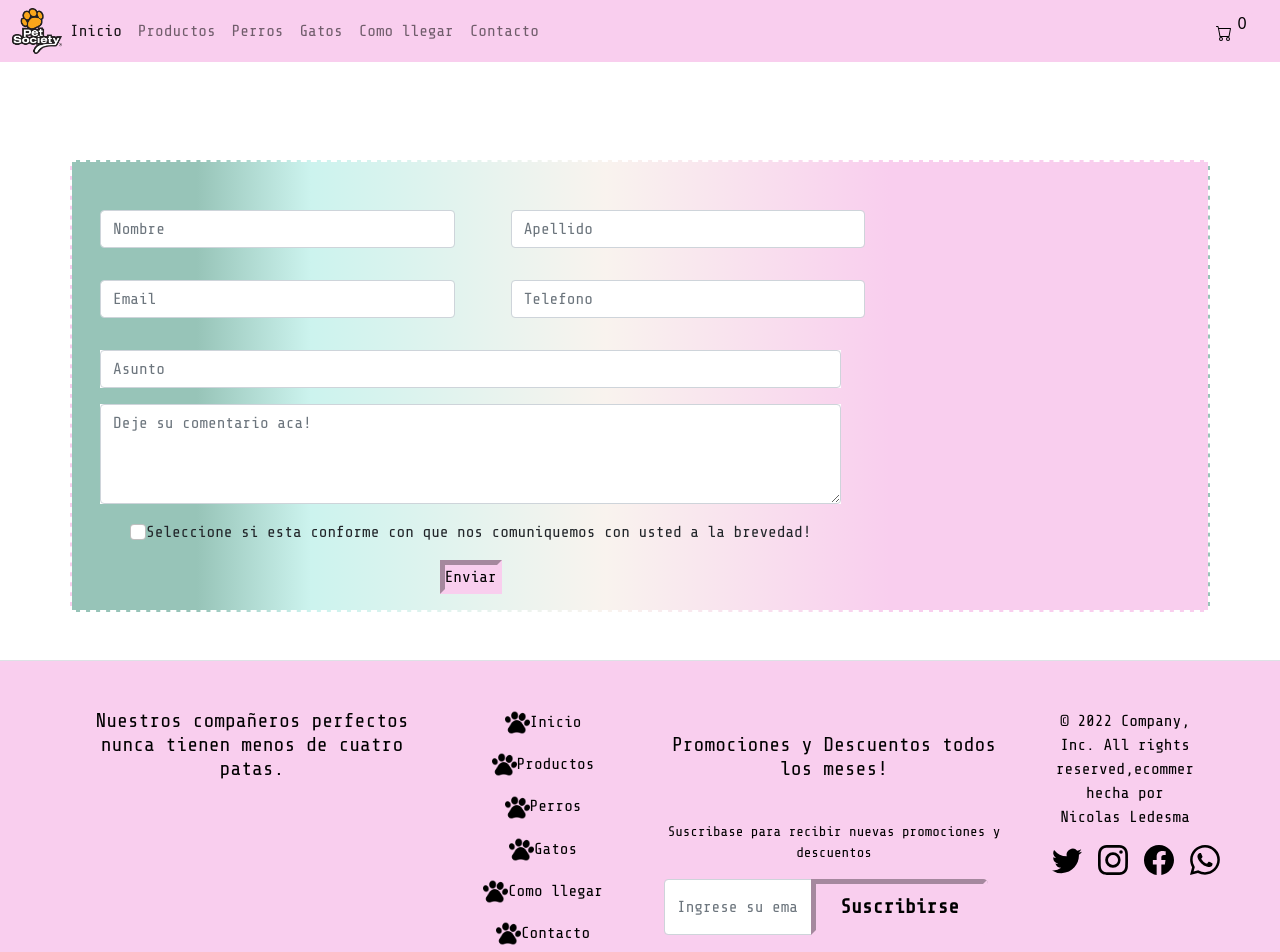
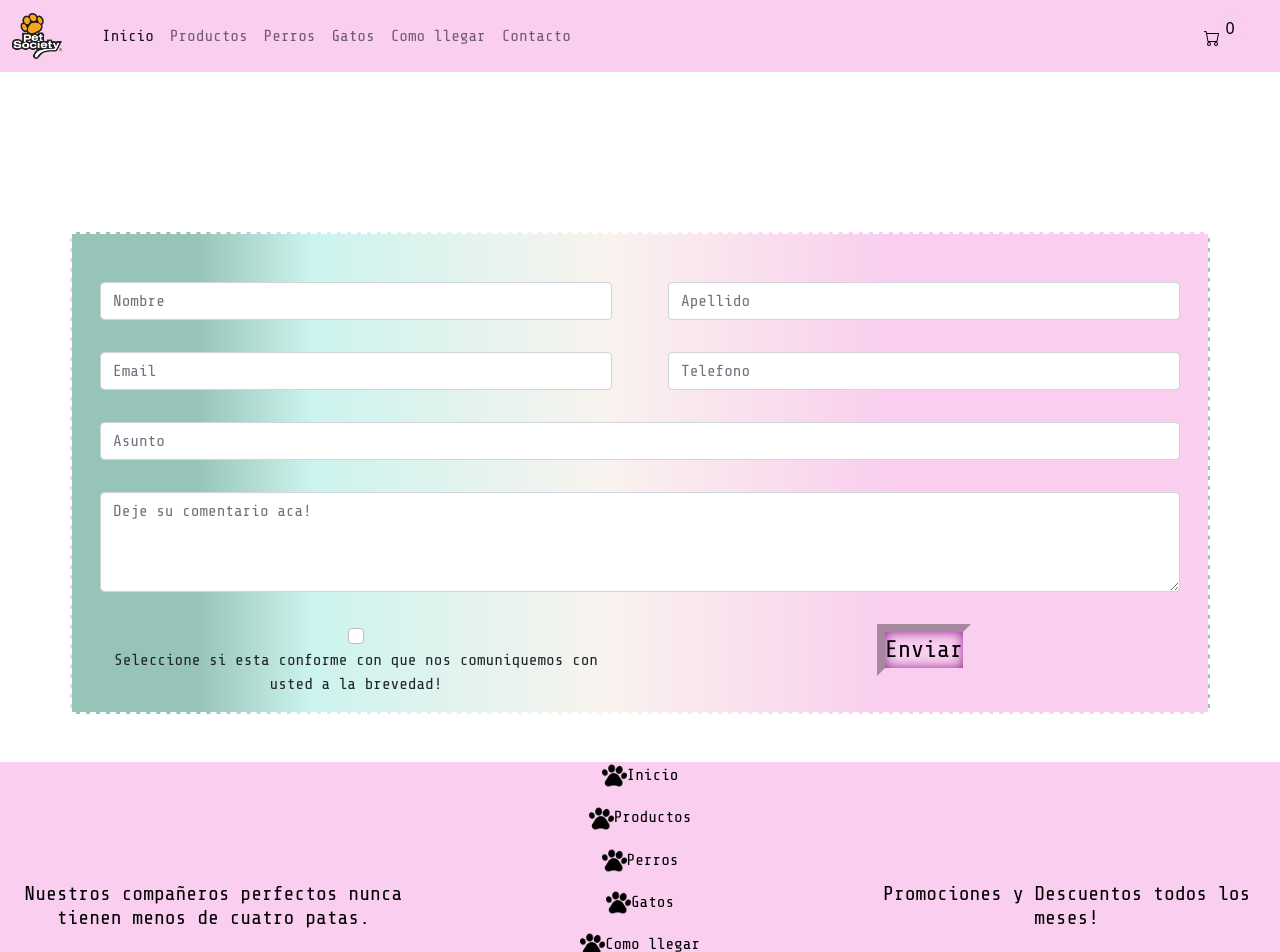
Before and after one commit to Nicoledesma98/pet-ecommerce, a React (Create React App) app: page /Contacto in a window 1280 px wide. Shown: the top 952 px of the page. Built offline with nearby package versions, Linux system fonts and the light colour scheme.

Commit message:
arreglando cosas

```diff
--- a/src/componentes/Footer/Footer.js
+++ b/src/componentes/Footer/Footer.js
@@ -1,37 +1,31 @@
 import { Link } from "react-router-dom"
-
+import Container from 'react-bootstrap/esm/Container';
+import Row from "react-bootstrap/esm/Row";
+import Col from "react-bootstrap/esm/Col";
 const Footer = () => {
     return (
-        <div className="w-100 py-4 flex-shrink-0 border-top mt-5 bgnavbar">
-            <div className="container py-4 bgnavbar">
-                <div className="row gy-4 gx-5 bgnavbar">
-                    <div className="col-lg-4 col-md-6 bgnavbar">
-                        <h5 className="bgnavbar textfont">Nuestros compañeros perfectos nunca tienen menos de cuatro patas.</h5>
-                    </div>
-                    <div className="col-lg-2 col-md-6 bgnavbar">
+        <Container fluid>
+            <Row className="bgnavbar">
+                <Col className="bgnavbar">
+                    <h5 className="bgnavbar textoletra">Nuestros compañeros perfectos nunca tienen menos de cuatro patas.</h5>
+                </Col>
+                <Col className="bgnavbar">
                     <ul className="list-unstyled text-muted bgnavbar ">
-                            <li className="bgnavbar mb-3"><img src='../huella.png' className='huella'/><Link to={"/"} className="bgnavbar textnavbar">Inicio</Link></li>
-                            <li className="bgnavbar mb-3"><img src='../huella.png' className='huella'/><Link to={"/product"} className="bgnavbar textnavbar">Productos</Link></li>
-                            <li className="bgnavbar mb-3"><img src='../huella.png' className='huella'/><Link to={"categoria/perros"} className="bgnavbar textnavbar">Perros</Link></li>
-                            <li className="bgnavbar mb-3"><img src='../huella.png' className='huella'/><Link to={"categoria/gatos"} className="bgnavbar textnavbar">Gatos</Link></li>
-                            <li className="bgnavbar mb-3"><img src='../huella.png' className='huella'/><Link to={"/comollegar"} className="bgnavbar textnavbar">Como llegar</Link></li>
-                            <li className="bgnavbar mb-3"><img src='../huella.png' className='huella'/><Link to={"/Contacto"} className="bgnavbar textnavbar">Contacto</Link></li>
+                        <li className="bgnavbar mb-3"><img src='../huella.png' className='huella' /><Link to={"/"} className="bgnavbar textnavbar">Inicio</Link></li>
+                        <li className="bgnavbar mb-3"><img src='../huella.png' className='huella' /><Link to={"/product"} className="bgnavbar textnavbar">Productos</Link></li>
+                        <li className="bgnavbar mb-3"><img src='../huella.png' className='huella' /><Link to={"categoria/perros"} className="bgnavbar textnavbar">Perros</Link></li>
+                        <li className="bgnavbar mb-3"><img src='../huella.png' className='huella' /><Link to={"categoria/gatos"} className="bgnavbar textnavbar">Gatos</Link></li>
+                        <li className="bgnavbar mb-3"><img src='../huella.png' className='huella' /><Link to={"/comollegar"} className="bgnavbar textnavbar">Como llegar</Link></li>
+                        <li className="bgnavbar mb-3"><img src='../huella.png' className='huella' /><Link to={"/Contacto"} className="bgnavbar textnavbar">Contacto</Link></li>
                     </ul>
-                    </div>
-                    <div className="col-lg-4 col-md-6 pt-4 bgnavbar">
-                        <h5 className="mb-3 bgnavbar textfont">Promociones y Descuentos todos los meses!</h5>
-                        <p className="small pt-4 bgnavbar textfont" > Suscribase para recibir nuevas promociones y descuentos</p>
-                        <form action="#" className="bgnavbar">
-                            <div className="input-group mb-3 bgnavbar textfont">
-                                <input className="form-control" type="text" placeholder="Ingrese su email"
-                                    aria-label="Recipient's username" aria-describedby="button-addon2"></input>
-                                <button className="btn bgbutton btn-lg px-4 me-sm-3 fw-bold"
-                                    type="button textfont">Suscribirse</button>
-                            </div>
-                        </form>
-                    </div>
-                    <div className="col-lg-2 col-md-6 bgnavbar">
-                        <p className="bgnavbar textfont">© 2022 Company, Inc. All rights reserved,ecommer hecha por Nicolas Ledesma</p>
+                </Col>
+                <Col className="bgnavbar">
+                    <h5 className="mb-3 bgnavbar textoletra ">Promociones y Descuentos todos los meses!</h5>
+                </Col>
+                </Row>
+                <Row>
+                <Col className="bgnavbar company">
+                    <p className="bgnavbar textfont ">© 2022 Company, Inc. All rights reserved,ecommer hecha por Nicolas Ledesma</p>
                     <ul className="list-unstyled d-flex bgnavbar">
                         <li className="me-3"><svg xmlns="http://www.w3.org/2000/svg" width="30"
                             height="30" fill="currentColor" className="bi bi-twitter bgnavbar" viewBox="0 0 16 16">
@@ -55,14 +49,9 @@ const Footer = () => {
                         </svg></li>
 
                     </ul>
-                    </div>
-
-
-                </div>
-            </div>
-
-        </div>
+                </Col>
+            </Row>
+        </Container>
     )
 }
-
 export default Footer
--- a/src/componentes/NavBar/NavBar.js
+++ b/src/componentes/NavBar/NavBar.js
@@ -3,43 +3,30 @@ import "./NavBar.css";
 import { Link } from 'react-router-dom';
 import 'bootstrap/dist/css/bootstrap.min.css';
 import Carrito from '../CartWidget/CartWidget';
+import Container from 'react-bootstrap/Container';
+import Nav from 'react-bootstrap/Nav';
+import Navbar from 'react-bootstrap/Navbar';
 const NavBar = () => {
   return (
-     <nav className="navbar navbar-expand-lg navbar-light bgnavbar fixed-top">
-      <div className="container-fluid bgnavbar">
-        <div className='logo'>
-          <Link to={"/"} className="navbar-brand logo"><img src='../logo2.png' alt='logo' className='logo'/></Link>
-        </div>
-
-        <div className="collapse navbar-collapse bgnavbar" id="navbarNavDropdown">
-          <ul className="navbar-nav bgnavbar">
-            <li className="nav-item bgnavbar">
-              <Link to={"/"} className="nav-link active bgnavbar textnavbar">Inicio</Link>
-           </li>
-            <ul className='navbar-nav me-auto mb-2 mb-lg-0'>
-              <li className="nav-item"><Link to={"/product"} className="nav-link bgnavbar textnavbar">Productos</Link>
-                </li>
-                <li className="nav-item"><Link to={"categoria/perros"} className="nav-link bgnavbar textnavbar">Perros</Link>
-                 </li>
-                <li className="nav-item"><Link to={"categoria/gatos"} className="nav-link bgnavbar textnavbar">Gatos</Link>
-                 </li>
-           </ul>
-            <li>
-                <Link to={"/comollegar"} className="nav-link bgnavbar textnavbar">Como llegar</Link>
-           </li>
-           <li>
-                <Link to={"/Contacto"} className="nav-link bgnavbar textnavbar">Contacto</Link>
-            </li>
-          </ul>
-        </div>
-      </div>
-      <Carrito />
-     </nav>
-   );
-
-
-
-
-  }
-
+    <Navbar collapseOnSelect expand="lg" className='bgnavbar'>
+      <Container fluid className='bgnavbar'>
+        <Navbar.Brand className='bgnavbar '><Link to={"/"} className="navbar-brand logo"><img src='../logo2.png' alt='logo' className='logo' /></Link></Navbar.Brand>
+        <Navbar.Toggle aria-controls="responsive-navbar-nav" className='bgnavbar'/>
+        <Navbar.Collapse id="responsive-navbar-nav" className='bgnavbar'>
+          <Nav className="me-auto bgnavbar">
+            <Link to={"/"} className="nav-link active bgnavbar textnavbar">Inicio</Link>
+            <Link to={"/product"} className="nav-link bgnavbar textnavbar">Productos</Link>
+            <Link to={"categoria/perros"} className="nav-link bgnavbar textnavbar">Perros</Link>
+            <Link to={"categoria/gatos"} className="nav-link bgnavbar textnavbar">Gatos</Link>
+            <Link to={"/comollegar"} className="nav-link bgnavbar textnavbar">Como llegar</Link>
+            <Link to={"/Contacto"} className="nav-link bgnavbar textnavbar">Contacto</Link>
+          </Nav>
+          <Nav className='bgnavbar'>
+            <Carrito/>
+          </Nav>
+        </Navbar.Collapse>
+      </Container>
+    </Navbar>
+  );
+}
 export default NavBar
--- a/src/pages/Contact.js
+++ b/src/pages/Contact.js
@@ -1,43 +1,52 @@
 import { Form } from "react-bootstrap"
 import "./Estilos.css"
+import Container from "react-bootstrap/esm/Container"
+import Row from "react-bootstrap/esm/Row"
+import Col from "react-bootstrap/esm/Col"
 const Contacto = () => {
     return (
-        <div className="container formulario backgroundform textfont" >
-            <div className="row backgroundform">
-                <div className="col-md-4 m-3 mt-5 bgtransparent">
+        <Container className=" formulario backgroundform textfont mb-5">
+            <Row className="backgroundform">
+                <Col  className="m-3 mt-5 bgtransparent">
                     <input type="text" className="form-control " placeholder="Nombre" aria-label="Nombre"></input>
-                </div>
-                <div className="col-md-4 m-3 mt-5 bgtransparent">
-                    <input type="text" className="form-control" placeholder="Apellido" aria-label="Apellido"></input>
-                </div>
-            </div>
-            <div className="row backgroundform">
-                <div className="col-md-4 m-3 bgtransparent">
+                </Col>
+                <Col className="m-3 mt-5 bgtransparent">
+                <input type="text" className="form-control" placeholder="Apellido" aria-label="Apellido"></input>
+                </Col>
+            </Row>
+            <Row className="backgroundform">
+                <Col className="m-3 bgtransparent">
                     <input type="email" className="form-control" placeholder="Email" id="inputEmail4"></input>
-                </div>
-                <div className="col-md-4 m-3 bgtransparent">
-                    <input type="tel" className="form-control" placeholder="Telefono" id="inputtel"></input>
-                </div>
-            </div>
-            <div className="col-md-8 m-3 mt-3">
+                </Col>
+                <Col className=" m-3 bgtransparent">
+                 <input type="tel" className="form-control" placeholder="Telefono" id="inputtel"></input>
+                </Col>
+            </Row>
+            <Row className="backgroundform">
+                <Col className="m-3 mt-3 bgtransparent">
                 <input type="text" className="form-control" placeholder="Asunto" aria-label="Asunto"></input>
-            </div>
-            <div className="col-md-8 m-3 ">
+                </Col>
+            </Row>
+            <Row className="backgroundform">
+                <Col className="m-3 bgtransparent">
                 <Form.Control
                     as="textarea"
                     placeholder="Deje su comentario aca!"
                     style={{ height: '100px' }}
                 />
-            </div>
-            <div className="col-md-8 m-3 bgtransparent">
+                </Col>
+            </Row>
+            <Row className="backgroundform">
+                <Col className= "m-3 bgtransparent">
                 <input className="form-check-input" type="checkbox" id="checkboxNoLabel" value="" aria-label="..."></input>
                 <label className="form-check-label bgtransparent">Seleccione si esta conforme con que nos comuniquemos con usted a la brevedad!</label>
-            </div>
-            <div className="col-md-8 m-3 bgtransparent" >
-                <button type="submit" className="bgbutton">Enviar</button>
-            </div>
+                </Col>
+                <Col className="m-3 bgtransparent" >
+                <button type="submit" className="bgbuttonc shadow-inset-center">Enviar</button>
+                </Col>
+            </Row>
+        </Container>
 
-        </div>
     )
 }
 export default Contacto
--- a/src/pages/Estilos.css
+++ b/src/pages/Estilos.css
@@ -24,13 +24,8 @@ background: linear-gradient(90deg, rgba(151,196,184,1) 11%, rgba(204,243,238,1)
 }
 
 .pet {
-    width: 50vh;
-    display: flex;
-    flex-direction: row;
-    flex-wrap: nowrap;
-    align-content: center;
-    justify-content: center;
-    align-items: center;
+    margin-top: 5vh;
+    max-width: 50vh;
 }
 
 .icones {
@@ -38,11 +33,10 @@ background: linear-gradient(90deg, rgba(151,196,184,1) 11%, rgba(204,243,238,1)
     background-color: transparent;
 }
 .imagenes {
-    margin-left: 100px;
-  width: 85vw;
-	height: 60vmin;
+    max-width: 85vw;
+	min-height: 40vw;
     display: flex;
-	gap: 5px;
+	gap: 1vw;
 }
 .imagenes img {
     height: 100%;
@@ -64,3 +58,52 @@ background: linear-gradient(90deg, rgba(151,196,184,1) 11%, rgba(204,243,238,1)
 .error {
     background-image: url("../../public/error-404.jpg")
 }
+
+.company{
+    display: flex;
+    flex-direction: column;
+    flex-wrap: nowrap;
+    align-content: stretch;
+    justify-content: center;
+    align-items: center;
+}
+.textoletra {
+    font-family: 'Share Tech Mono', monospace;
+    margin-top: 15vh;
+}
+.bgbuttonc {
+    font-size: 3vh;
+    background-color: rgb(249, 206, 238);
+    color: black;
+    border: 1vh inset rgb(249, 206, 238);
+}
+
+.shadow-inset-center {
+	-webkit-animation: shadow-inset-center 1s cubic-bezier(0.250, 0.460, 0.450, 0.940) 1s infinite both;
+	        animation: shadow-inset-center 1s cubic-bezier(0.250, 0.460, 0.450, 0.940) 1s infinite both;
+}
+
+ @-webkit-keyframes shadow-inset-center {
+  0% {
+    -webkit-box-shadow: inset 0 0 0 0 rgba(0, 0, 0, 0);
+            box-shadow: inset 0 0 0 0 rgba(0, 0, 0, 0);
+  }
+  100% {
+    -webkit-box-shadow: inset 0 0 14px 0px rgba(0, 0, 0, 0.5);
+            box-shadow: inset 0 0 14px 0px rgba(0, 0, 0, 0.5);
+  }
+}
+@keyframes shadow-inset-center {
+  0% {
+    -webkit-box-shadow: inset 0 0 0 0 rgba(0, 0, 0, 0);
+            box-shadow: inset 0 0 0 0 rgba(0, 0, 0, 0);
+  }
+  100% {
+    -webkit-box-shadow: inset 0 0 14px 0px purple;
+            box-shadow: inset 0 0 14px 0px purple;
+  }
+}
+
+.datatable{
+    margin-top: 2vh;
+}
```
Also changed, not shown: src/componentes/CartWidget/CartWidget.js (+37 -28 lines), src/pages/Cart.js (+9 -10 lines), src/pages/Home.js (+40 -37 lines). Lines whose indentation alone changed are shown as unchanged.
